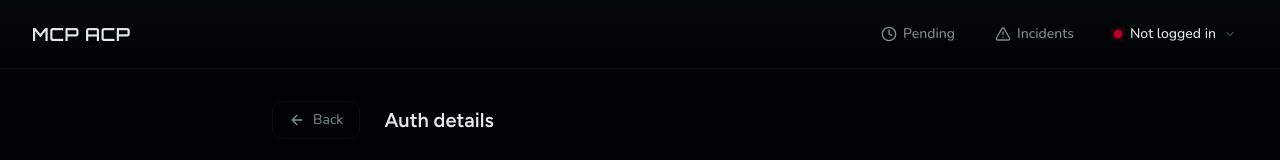
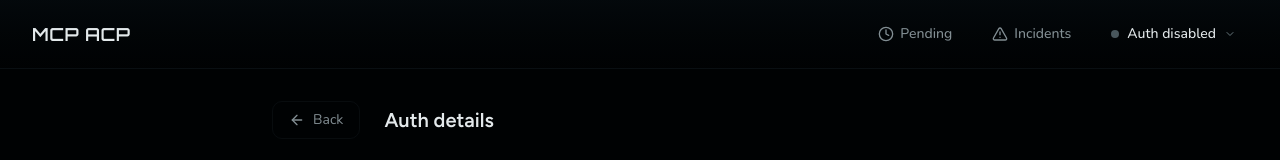
Before and after one commit to alandra-v/mcp-acp-nexus, a React (Vite) app in the folder web/: page /auth in a window 1280 px wide. Shown: the top 160 px of the page. Built offline with nearby package versions, Linux system fonts and the light colour scheme; no server answers.

Commit message:
feat: use manager auth status endpoint

```diff
--- a/web/src/api/auth.ts
+++ b/web/src/api/auth.ts
@@ -1,6 +1,7 @@
 import { apiGet, apiPost } from './client'
 
 export interface AuthStatus {
+  configured: boolean
   authenticated: boolean
   subject_id: string | null
   email: string | null
@@ -37,7 +38,7 @@ export interface FederatedLogoutResponse {
 }
 
 export async function getAuthStatus(): Promise<AuthStatus> {
-  return apiGet<AuthStatus>('/auth/status')
+  return apiGet<AuthStatus>('/manager/auth/status')
 }
 
 export async function startLogin(): Promise<DeviceFlowStart> {
--- a/web/src/components/auth/AuthDropdown.tsx
+++ b/web/src/components/auth/AuthDropdown.tsx
@@ -20,9 +20,17 @@ export function AuthDropdown() {
   const [logoutDialogOpen, setLogoutDialogOpen] = useState(false)
   const [logoutType, setLogoutType] = useState<LogoutType>('local')
 
+  const isConfigured = status?.configured ?? false
   const isAuthenticated = status?.authenticated ?? false
   const hasProvider = !!status?.provider
-  const displayName = status?.email || status?.name || (isAuthenticated ? 'Authenticated' : 'Not logged in')
+
+  // Display name logic:
+  // - If authenticated: show email/name
+  // - If not configured: show "Auth disabled"
+  // - Otherwise: show "Not logged in"
+  const displayName = isAuthenticated
+    ? (status?.email || status?.name || 'Authenticated')
+    : (isConfigured ? 'Not logged in' : 'Auth disabled')
 
   const handleLogoutClick = useCallback(() => {
     setLogoutType('local')
@@ -55,7 +63,9 @@ export function AuthDropdown() {
               'w-2 h-2 rounded-full',
               isAuthenticated
                 ? 'bg-success shadow-[0_0_6px_var(--success-border)]'
-                : 'bg-error-indicator shadow-[0_0_6px_var(--error-indicator)]'
+                : isConfigured
+                  ? 'bg-error-indicator shadow-[0_0_6px_var(--error-indicator)]'
+                  : 'bg-base-600'
             )}
           />
           <span className={loading ? 'opacity-50' : ''}>
--- a/web/src/hooks/useAuth.ts
+++ b/web/src/hooks/useAuth.ts
@@ -30,8 +30,9 @@ export function useAuth(): UseAuthReturn {
       const data = await getAuthStatus()
       setStatus(data)
     } catch {
-      // Set unauthenticated on error
+      // Set not configured on error (can't reach manager)
       setStatus({
+        configured: false,
         authenticated: false,
         subject_id: null,
         email: null,
```
